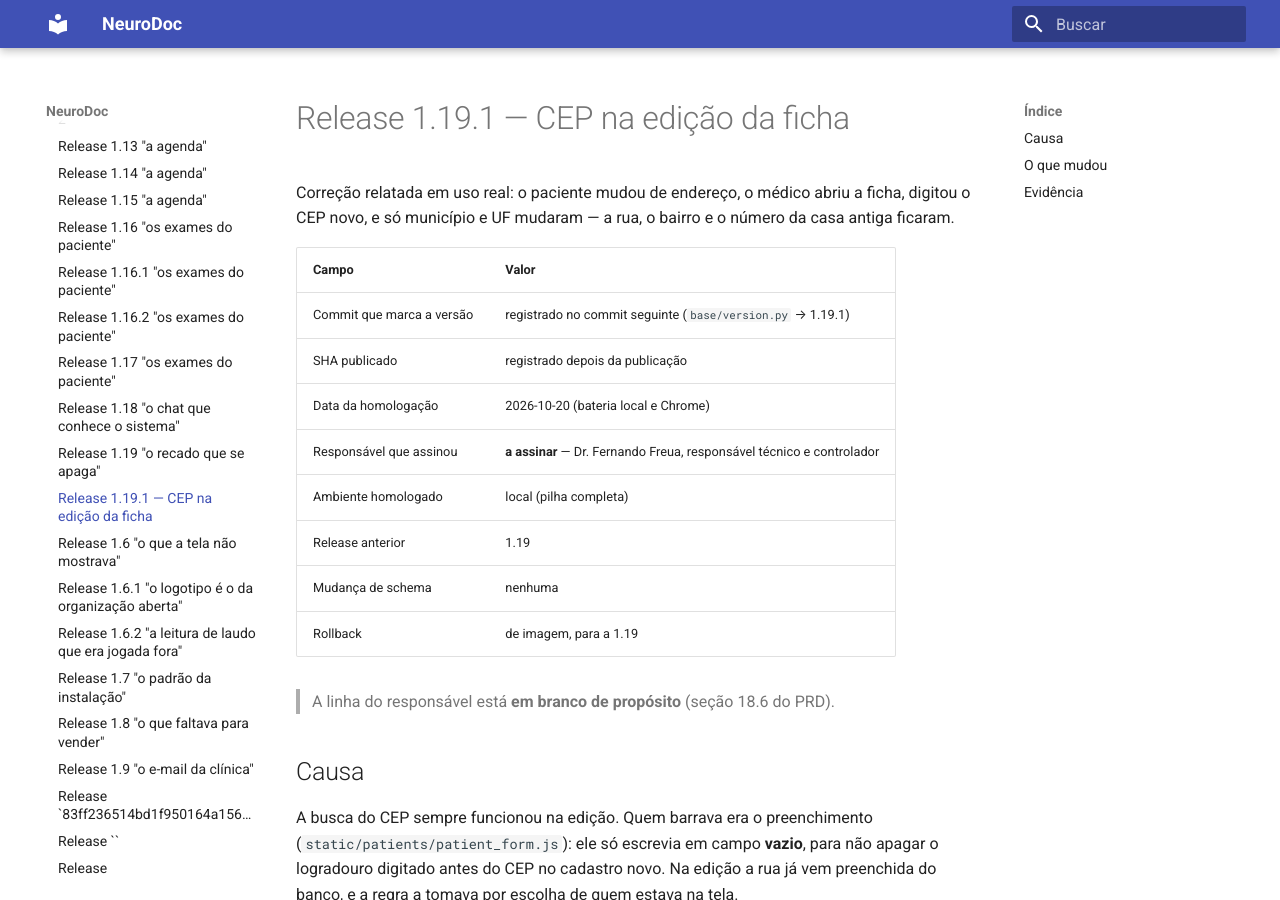
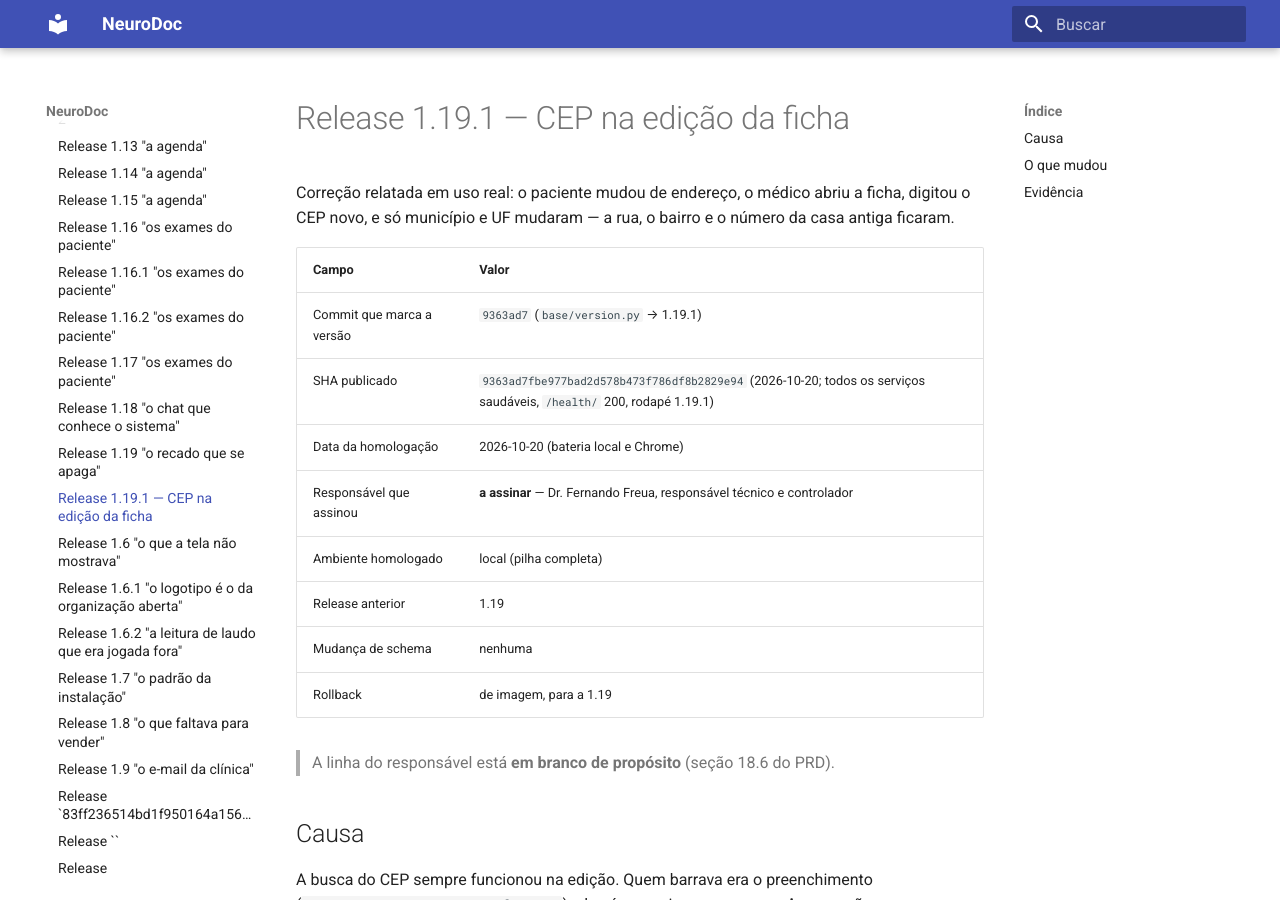
Before and after one commit to ffreua/neurodoc, an MkDocs documentation site: the page built from docs/releases/1.19.1-cep-na-edicao.md, in a window 1280 px wide and 900 px high. Built offline with MkDocs 1.6.1 and Material for MkDocs 9.7.7, drawn with Linux system fonts in a browser that asks for light colours.

Commit message:
Registra o SHA publicado da 1.19.1

```diff
--- a/docs/releases/1.19.1-cep-na-edicao.md
+++ b/docs/releases/1.19.1-cep-na-edicao.md
@@ -6,8 +6,8 @@
 
 | Campo | Valor |
 | --- | --- |
-| Commit que marca a versão | registrado no commit seguinte (`base/version.py` → 1.19.1) |
-| SHA publicado | registrado depois da publicação |
+| Commit que marca a versão | `9363ad7` (`base/version.py` → 1.19.1) |
+| SHA publicado | `9363ad7fbe977bad2d578b473f786df8b2829e94` (2026-10-20; todos os serviços saudáveis, `/health/` 200, rodapé 1.19.1) |
 | Data da homologação | 2026-10-20 (bateria local e Chrome) |
 | Responsável que assinou | **a assinar** — Dr. Fernando Freua, responsável técnico e controlador |
 | Ambiente homologado | local (pilha completa) |
```
